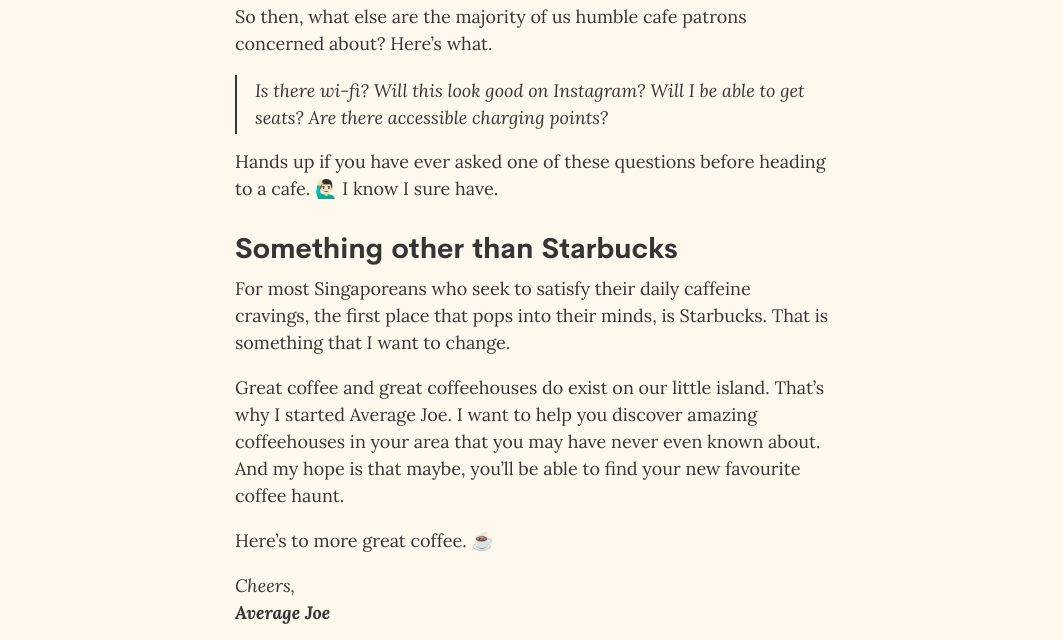
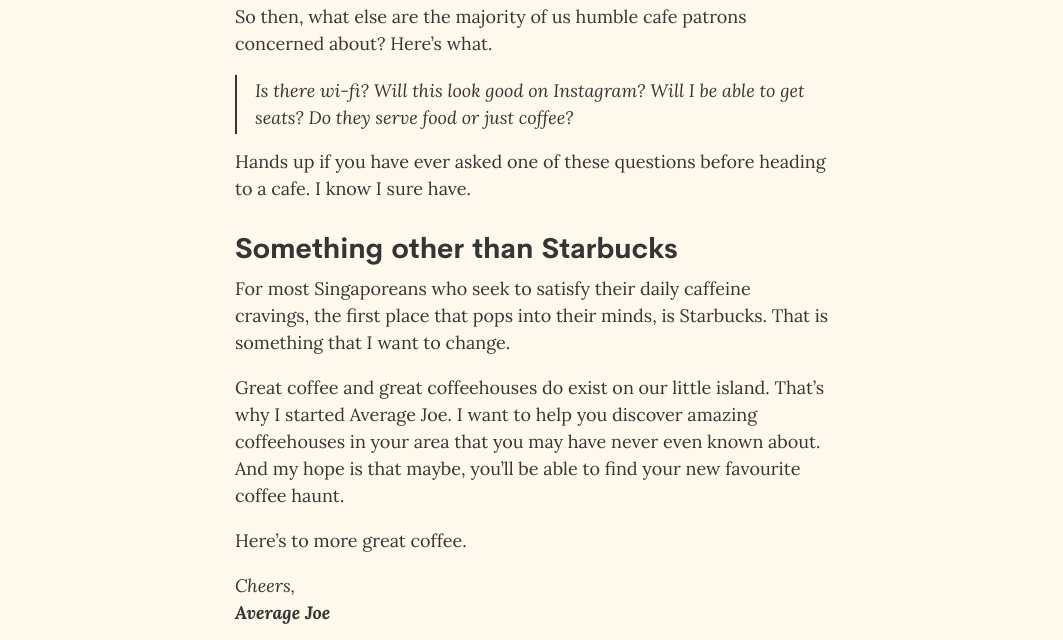
Before and after one commit to chesterhow/average-joe, a Jekyll site: the page built from about.md, in a window 1280 px wide. Shown: the part 954-1594 px from the top of the page, without its empty margins (108-1171 px from the left). Built offline with Jekyll 4.4.1, drawn with Linux system fonts in a browser that asks for light colours; comment, search, counter and statistics services are not loaded.

Commit message:
Update about page

```diff
--- a/about.md
+++ b/about.md
@@ -29,16 +29,16 @@
 
 So then, what else are the majority of us humble cafe patrons concerned about? Here’s what.
 
-> Is there wi-fi? Will this look good on Instagram? Will I be able to get seats? Are there accessible charging points?
+> Is there wi-fi? Will this look good on Instagram? Will I be able to get seats? Do they serve food or just coffee?
 
-Hands up if you have ever asked one of these questions before heading to a cafe. &#x1f64b;&#x1f3fb;&#x200d;&#x2642;&#xfe0f; I know I sure have.
+Hands up if you have ever asked one of these questions before heading to a cafe. I know I sure have.
 
 ## Something other than Starbucks
 For most Singaporeans who seek to satisfy their daily caffeine cravings, the first place that pops into their minds, is Starbucks. That is something that I want to change.
 
 Great coffee and great coffeehouses do exist on our little island. That’s why I started Average Joe. I want to help you discover amazing coffeehouses in your area that you may have never even known about. And my hope is that maybe, you’ll be able to find your new favourite coffee haunt.
 
-Here's to more great coffee. &#x2615;
+Here's to more great coffee.
 
 _Cheers,<br>
 **Average Joe**_
```
